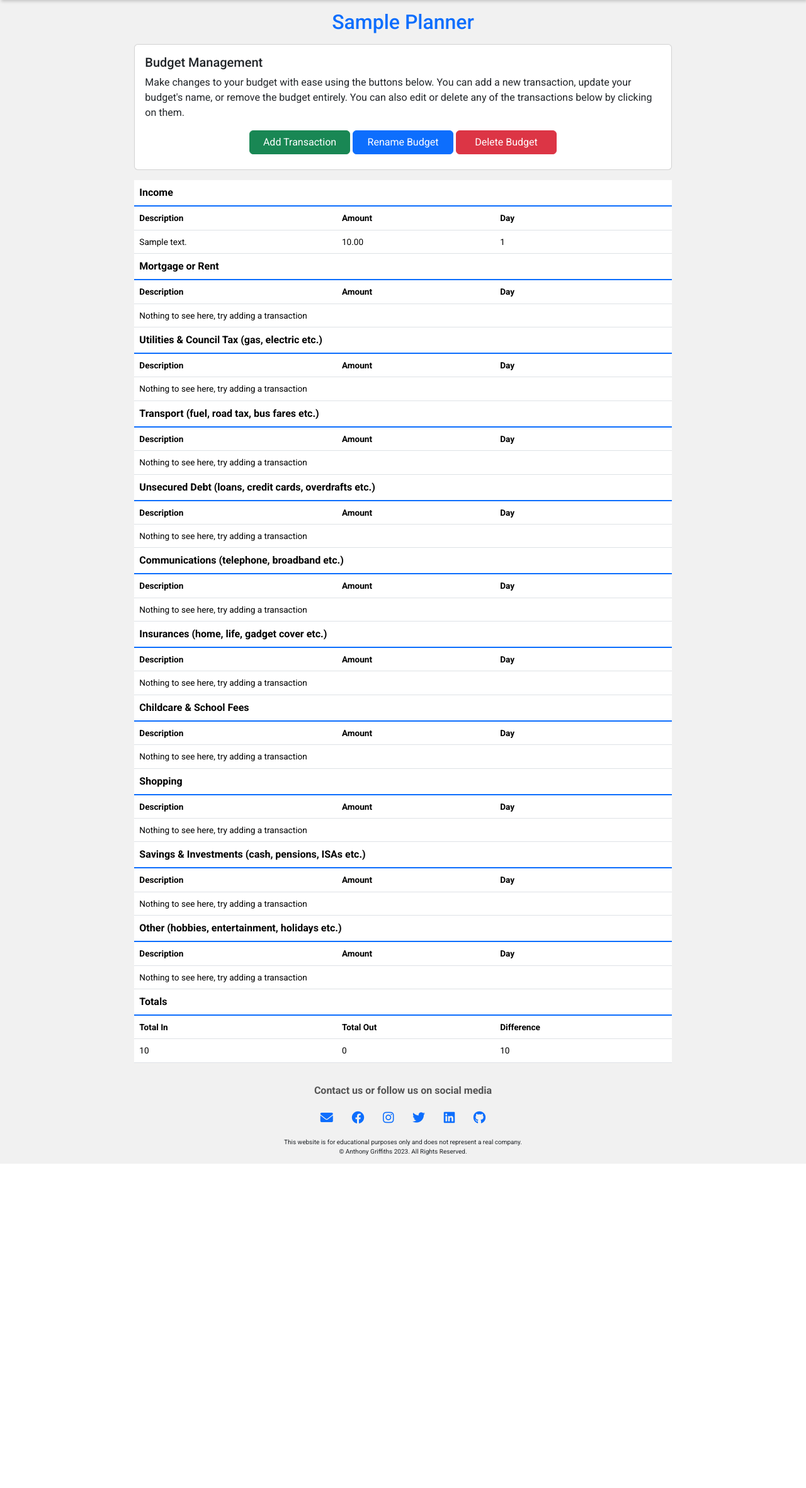
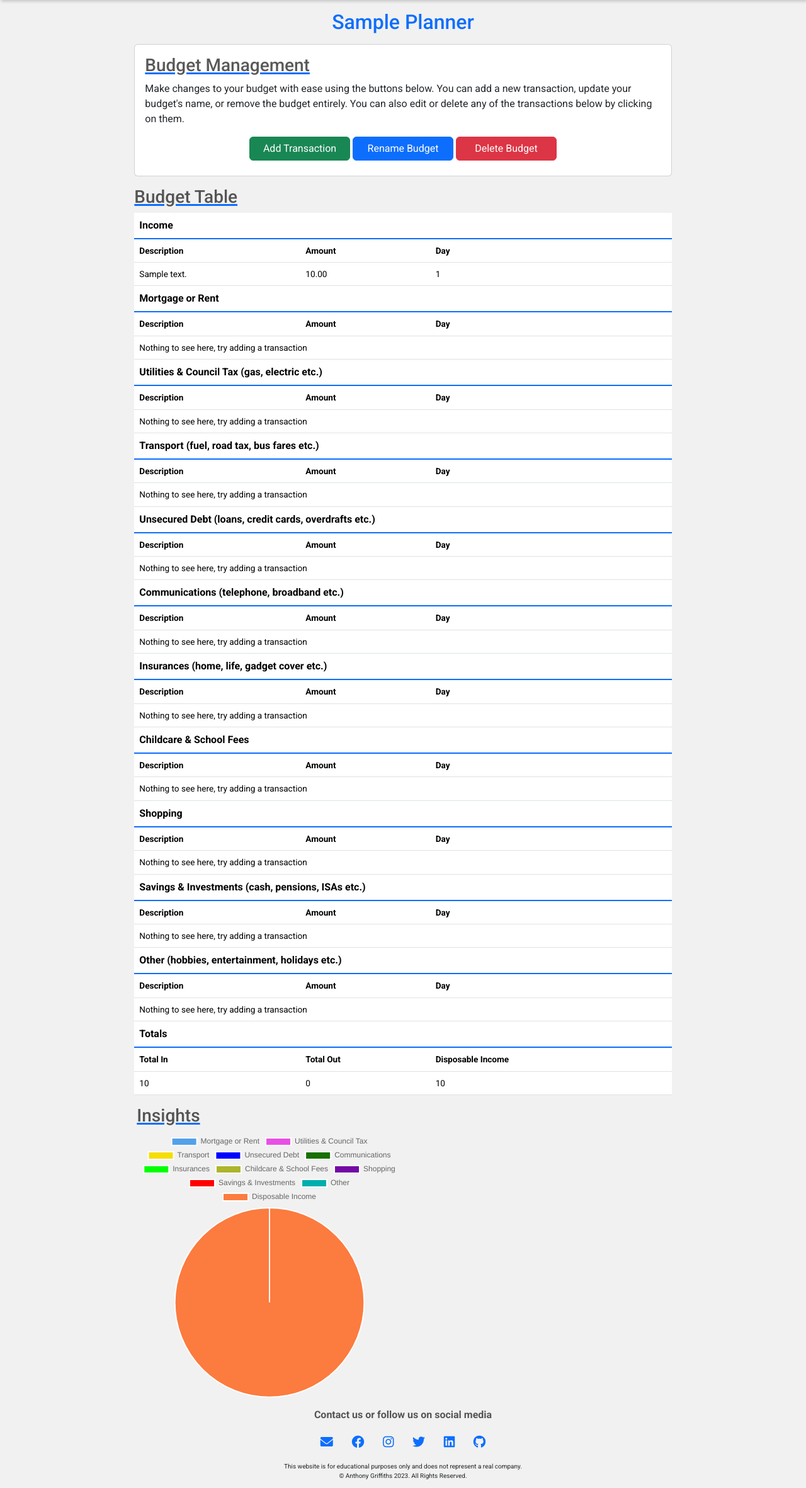
Before and after one commit to Ant2210/budgify, a Flask app: a page that uses budgify/templates/budget.html in a window 1280 px wide. Shown: the part 80-2443 px from the top of the page at 63% size. Before the commit the page ends 1928 px from the top, so only its background shows below. Run offline with Flask 3, Linux system fonts and the light colour scheme; the visitor is signed in with stand-in values (Sample User, id 1); tables that the repository leaves empty hold one stand-in row (values such as "Sample post").

Commit message:
FEAT: Create pie chart of all outgoings

```diff
--- a/budgify/static/css/styles.css
+++ b/budgify/static/css/styles.css
@@ -184,6 +184,11 @@
   cursor: pointer;
 }
 
+.budget-page-headers {
+  color: var(--primary-color);
+  text-decoration: underline 3px var(--secondary-color);
+}
+
 /*** MEDIA QUERIES ***/
 @media screen and (min-width: 992px) {
   .navbar-brand {
--- a/budgify/static/js/budget.js
+++ b/budgify/static/js/budget.js
@@ -2,14 +2,29 @@
 const totalIn = document.getElementById('total-in');
 const allExpenses = document.getElementsByClassName('expense');
 const totalOut = document.getElementById('total-out');
-const difference = document.getElementById('difference');
+const disposableIncome = document.getElementById('disposable-income');
 
+const outgoingsChart = document.getElementById('pie-chart');
+const mortgages = document.getElementsByClassName('mortgage');
+const utilities = document.getElementsByClassName('utility');
+const transportCosts = document.getElementsByClassName('transport');
+const unsecureds = document.getElementsByClassName('unsecured');
+const comms = document.getElementsByClassName('comms');
+const insurances = document.getElementsByClassName('insurance');
+const childcareFees = document.getElementsByClassName('childcare');
+const shoppings = document.getElementsByClassName('shopping');
+const savings = document.getElementsByClassName('savings');
+const others = document.getElementsByClassName('other');
+
+
+/* Get the total income and expenses from the budget table and set
+the values of total in, total out and difference
+*/
 // Get the total income from budget table
 let incomeTotal = 0;
 for (let i = 0; i < allIncome.length; i++) {
   incomeTotal += parseFloat(allIncome[i].innerHTML);
 }
-
 // Set the total income in the budget table
 totalIn.innerText = incomeTotal;
 
@@ -18,9 +33,110 @@
 for (let i = 0; i < allExpenses.length; i++) {
   expenseTotal += parseFloat(allExpenses[i].innerHTML);
 }
-
 // Set the total expenses in the budget table
 totalOut.innerText = expenseTotal;
+// Set the difference between income and expenses in the budget table
+totalDisposableIncome = incomeTotal - expenseTotal;
+disposableIncome.innerText = incomeTotal - expenseTotal;
 
-// Set the difference between income and expenses in the budget table
-difference.innerText = incomeTotal - expenseTotal;
+
+/* Create a pie chart to show the percentage of income spent on each outgoing */
+
+// Get the total of each outgoing
+// Total of all expenses with the class name mortgage
+let mortgageTotal = 0;
+for (let mortgage of mortgages) {
+  mortgageTotal += parseFloat(mortgage.innerText);
+}
+
+// Total of all expenses with the class name utility
+let utilityTotal = 0;
+for (let utility of utilities) {
+  utilityTotal += parseFloat(utility.innerText);
+}
+
+// Total of all expenses with the class name transport
+let transportTotal = 0;
+for (let transport of transportCosts) {
+  transportTotal += parseFloat(transport.innerText);
+}
+
+// Total of all expenses with the class name unsecured
+let unsecuredTotal = 0;
+for (let unsecured of unsecureds) {
+  unsecuredTotal += parseFloat(unsecured.innerText);
+}
+
+// Total of all expenses with the class name comms
+let commsTotal = 0;
+for (let comm of comms) {
+  commsTotal += parseFloat(comm.innerText);
+}
+
+// Total of all expenses with the class name insurance
+let insuranceTotal = 0;
+for (let insurance of insurances) {
+  insuranceTotal += parseFloat(insurance.innerText);
+}
+
+// Total of all expenses with the class name childcare
+let childcareTotal = 0;
+for (let childcareFee of childcareFees) {
+  childcareTotal += parseFloat(childcareFee.innerText);
+}
+
+// Total of all expenses with the class name shopping
+let shoppingTotal = 0;
+for (let shopping of shoppings) {
+  shoppingTotal += parseFloat(shopping.innerText);
+}
+
+// Total of all expenses with the class name savings
+let savingsTotal = 0;
+for (let saving of savings) {
+  savingsTotal += parseFloat(saving.innerText);
+}
+
+// Total of all expenses with the class name other
+let otherTotal = 0;
+for (let other of others) {
+  otherTotal += parseFloat(other.innerText);
+}
+
+
+new Chart(outgoingsChart, {
+  type: 'pie',
+  data: {
+    labels: [
+      'Mortgage or Rent',
+      'Utilities & Council Tax',
+      'Transport',
+      'Unsecured Debt',
+      'Communications',
+      'Insurances',
+      'Childcare & School Fees',
+      'Shopping',
+      'Savings & Investments',
+      'Other',
+      'Disposable Income'
+    ],
+    datasets: [{
+      label: 'Outgoings',
+      data: [mortgageTotal, utilityTotal, transportTotal, unsecuredTotal, commsTotal, insuranceTotal, childcareTotal, shoppingTotal, savingsTotal, otherTotal, totalDisposableIncome],
+      backgroundColor: [
+        '#54a1e9',
+        '#e851e3',
+        '#f5dd05',
+        '#0000ff',
+        '#187002',
+        '#00ff00',
+        '#acb52b',
+        '#7308a5',
+        '#ff0000',
+        '#00aeae',
+        '#fc7b3f',
+      ],
+      hoverOffset: 4
+    }]
+  }
+});
--- a/budgify/templates/budget.html
+++ b/budgify/templates/budget.html
@@ -15,7 +15,7 @@
 <section>
   <div class="card col-12 col-md-8 mx-auto my-3">
     <div class="card-body">
-      <h5 class="card-title">Budget Management</h5>
+      <h3 class="budget-page-headers">Budget Management</h3>
       <p class="card-text">
         Make changes to your budget with ease using the buttons below. You can
         add a new transaction, update your budget's name, or remove the budget
@@ -51,6 +51,7 @@
 
 <!-- Budget Table Section -->
 <section class="col-12 col-md-8 mx-auto">
+  <h3 class="budget-page-headers">Budget Table</h3>
   <table class="table table-hover">
     <!-- Income Section -->
     <thead>
@@ -417,17 +418,26 @@
       <tr>
         <th>Total In</th>
         <th>Total Out</th>
-        <th>Difference</th>
+        <th>Disposable Income</th>
       </tr>
     </thead>
     <tbody>
       <tr>
         <td id="total-in">0</td>
         <td id="total-out">0</td>
-        <td id="difference">0</td>
+        <td id="disposable-income">0</td>
       </tr>
     </tbody>
   </table>
+</section>
+
+<section class="row">
+  <div class="col-12 col-md-8 mx-auto">
+    <h3 class="budget-page-headers">Insights</h3>
+    <div class="col-12 col-md-8 col-lg-6">
+      <canvas id="pie-chart"></canvas>
+    </div>
+  </div>
 </section>
 
 <!-- Modals -->
```
Also changed, not shown: other parts of budgify/templates/budget.html (+11 -10 lines).
